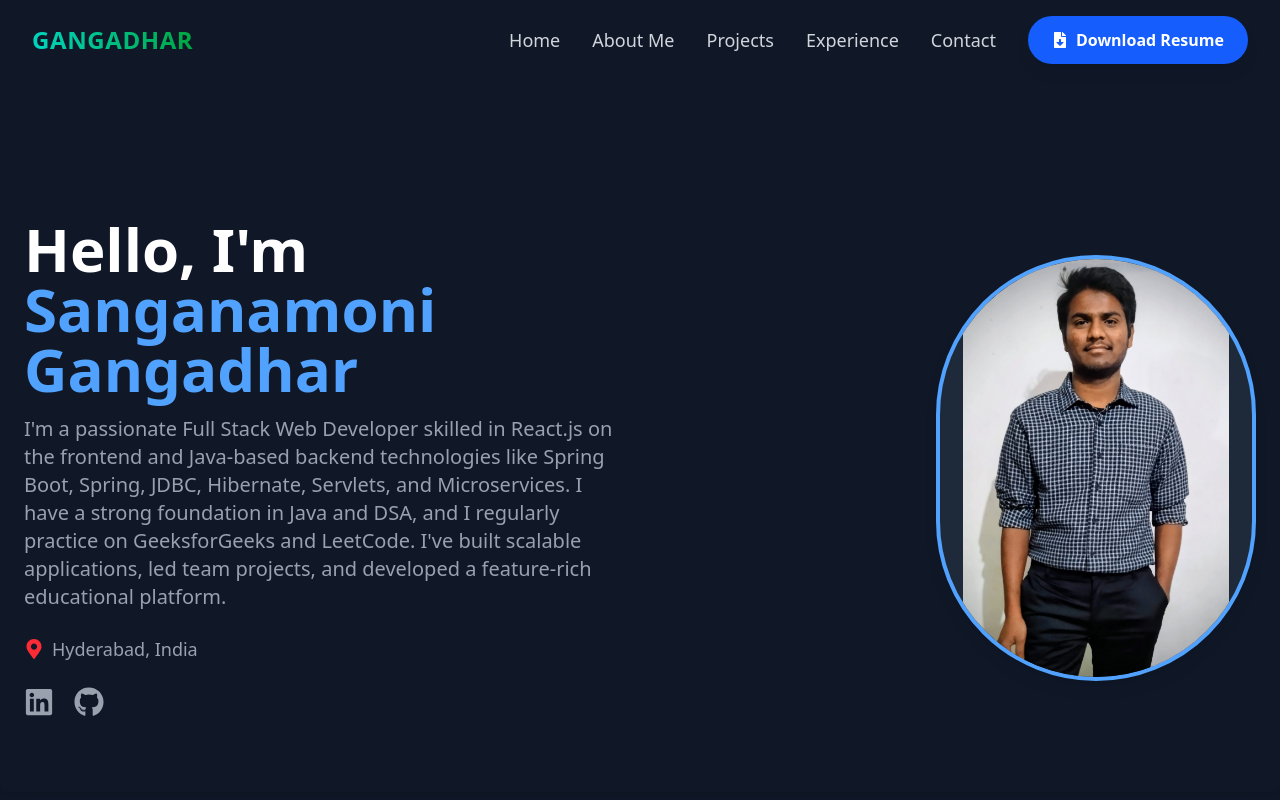
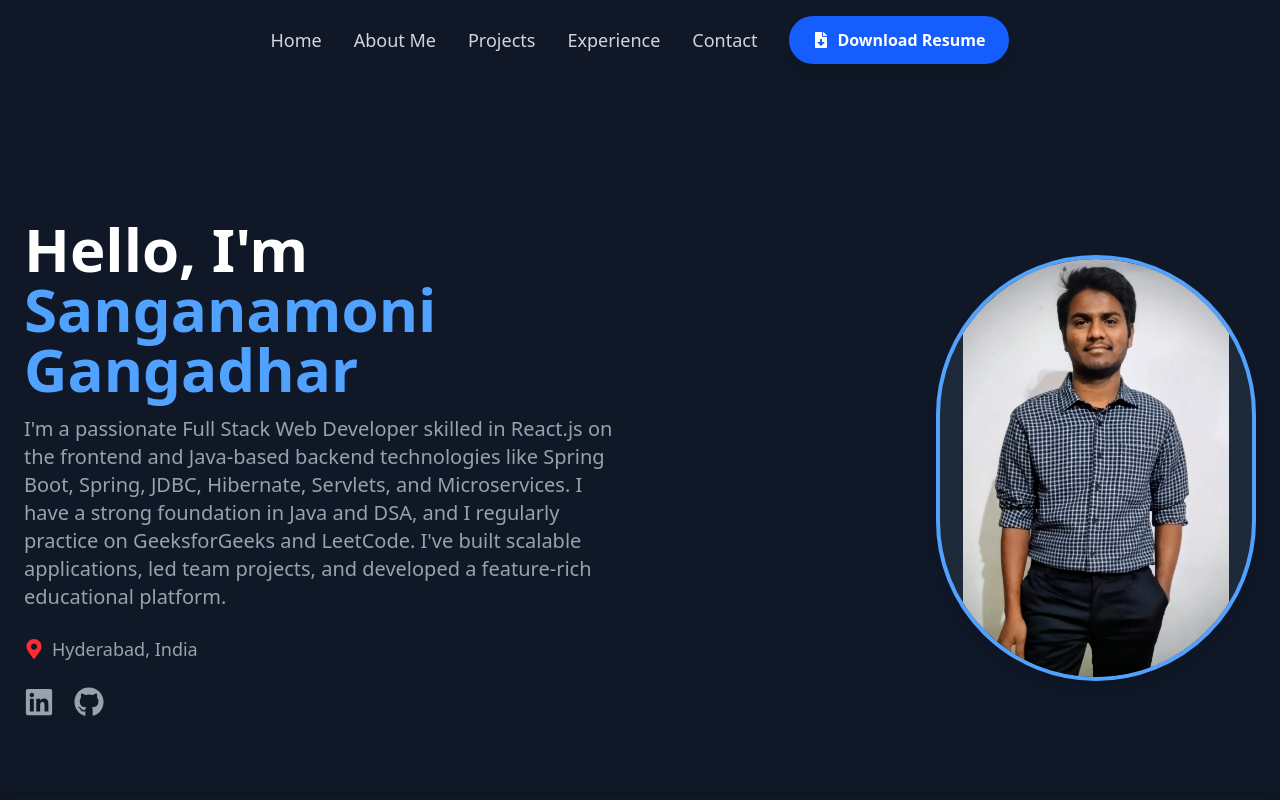
Before and after one commit to S-Gangadhar-tech/Gangadhar_portfolio, a React (Vite) app: page / in a window 1280 px wide. Shown: the top 800 px of the page. Built offline with nearby package versions, Linux system fonts and the light colour scheme.

Commit message:
ready for deployment

```diff
--- a/src/App.jsx
+++ b/src/App.jsx
@@ -95,18 +95,7 @@ function App() {
                 animate="visible"
                 variants={navVariants}
             >
-                <div className="container mx-auto px-4 md:px-8 py-4 flex justify-between items-center">
-                    {/* Brand Name / Logo */}
-                    <a href="#home" className="text-2xl font-extrabold tracking-wide">
-                        <motion.span
-                            className="bg-clip-text text-transparent bg-gradient-to-r from-teal-400 to-green-600"
-                            whileHover={{ scale: 1.05 }}
-                        >
-                            GANGADHAR
-                        </motion.span>
-                    </a>
-
-                    {/* Desktop Menu */}
+                <div className="container mx-auto px-4 md:px-8 py-4 flex items-center justify-center gap-4">
                     <ul className="hidden md:flex space-x-8 items-center">
                         {navItems.map((item) => (
                             <li key={item.name}>
--- a/src/compontents/Projects.jsx
+++ b/src/compontents/Projects.jsx
@@ -17,7 +17,7 @@ function Projects() {
             title: 'Driver_Locker',
             description: 'A full-stack application that uses an API to accept an area or college name as input and fetch all relevant details about the college, including its location, courses offered, and other key information.',
             date: 'July 2025',
-            liveLink: '#',
+            liveLink: 'https://drivelocker-latest.onrender.com/api/v1.0/swagger-ui/index.html#/',
             githubLink: 'https://github.com/S-Gangadhar-tech/Drive_Locker',
             techStack: ['React.js', 'Spring Boot', 'SQL'],
         },
@@ -25,7 +25,7 @@ function Projects() {
             title: 'NewsPage',
             description: 'A React-based web application that allows users to register, log in, and view personalized news content. It features JWT-based authentication to ensure secure access. Users can customize their news feed based on interests or categories, providing a tailored news-reading experience through a clean and responsive interface.',
             date: 'March 2025',
-            liveLink: '#',
+            // liveLink: '#',
             githubLink: 'https://github.com/S-Gangadhar-tech/NewsPage',
             techStack: ['React.js', 'Backend', 'Database'],
         },
@@ -108,7 +108,7 @@ function Projects() {
                                     </div>
 
                                     <div className="flex flex-wrap gap-4">
-                                        <a
+                                       {project.liveLink && (<a
                                             href={project.liveLink}
                                             target="_blank"
                                             rel="noopener noreferrer"
@@ -116,7 +116,7 @@ function Projects() {
                                         >
                                             <FaLaptopCode className="text-xl" />
                                             <span>Live Demo</span>
-                                        </a>
+                                        </a>)}
                                         <a
                                             href={project.githubLink}
                                             target="_blank"
```
Also changed, not shown: vercel.json (added).
